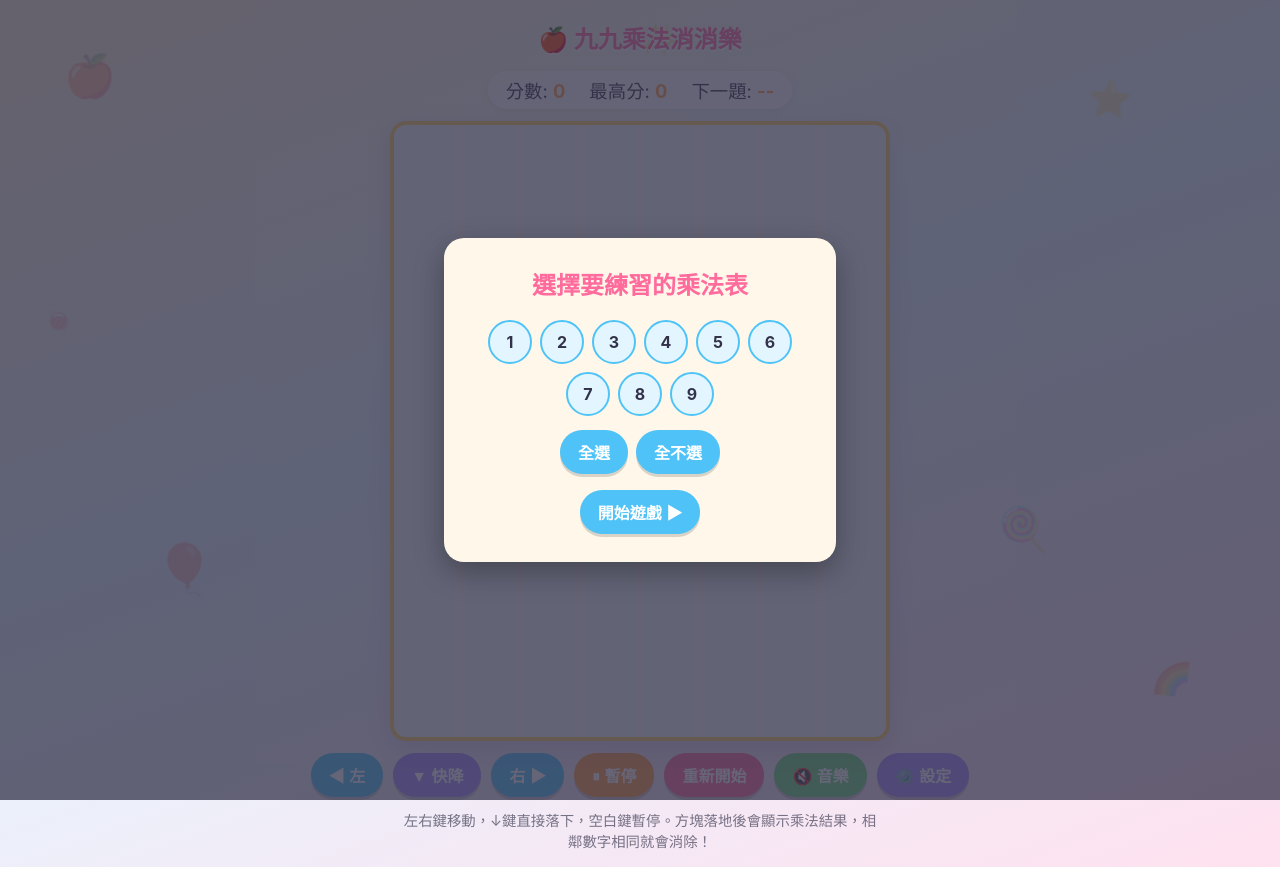
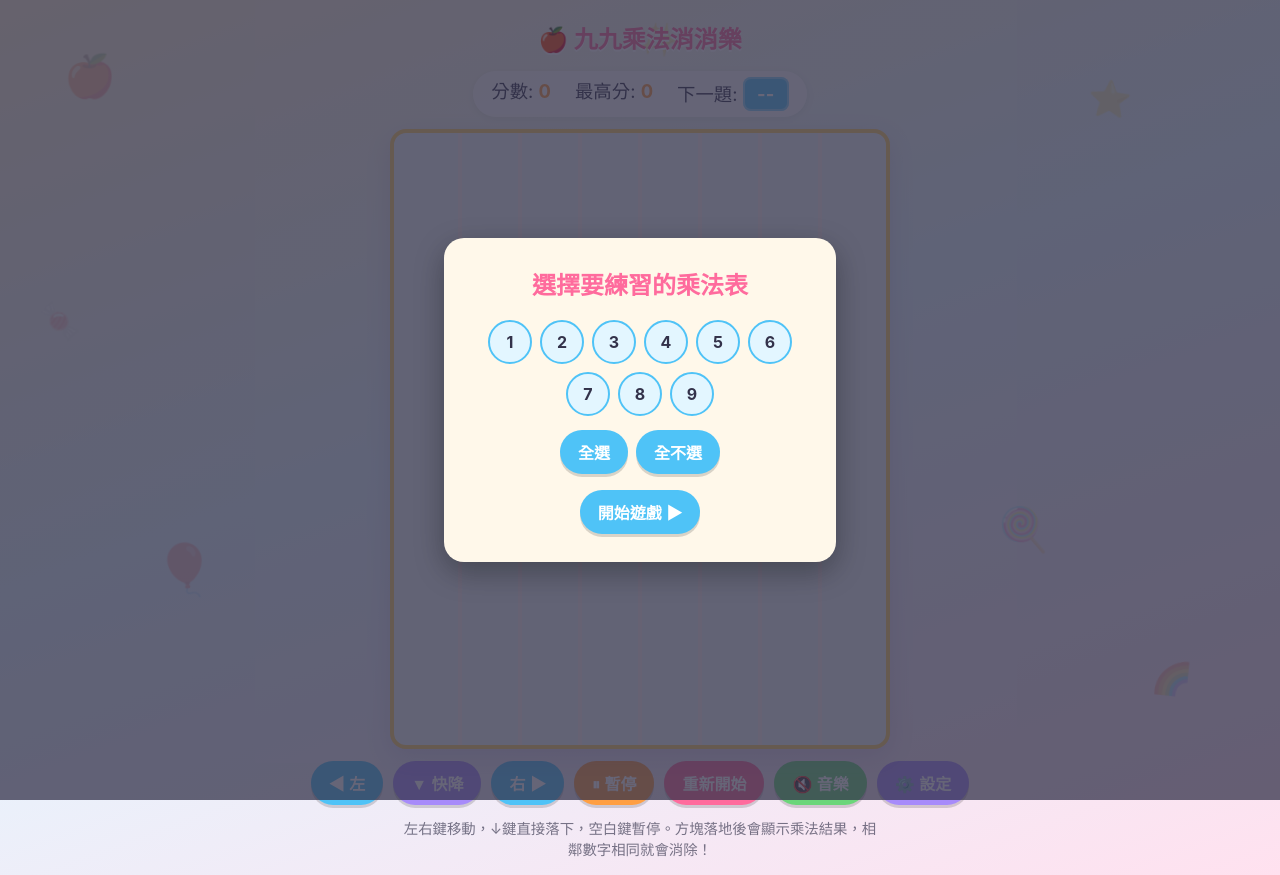
Before and after one commit to carolkao/games, a plain HTML site: page games/multiplication-tetris/index.html in a window 1280 px wide. Drawn offline with Linux system fonts and the light colour scheme.

Commit message:
Render next piece as block

```diff
--- a/games/multiplication-tetris/index.html
+++ b/games/multiplication-tetris/index.html
@@ -63,6 +63,18 @@
     box-shadow: 0 2px 8px rgba(0,0,0,.08);
   }
   .hud b { color: #ff9f43; }
+  #nextPiece {
+    display: inline-flex;
+    align-items: center;
+    justify-content: center;
+    min-width: 46px;
+    height: 34px;
+    padding: 0 8px;
+    border-radius: 8px;
+    background: #4fc3f7;
+    color: #fff;
+    box-shadow: inset 0 0 0 2px #ffffff55;
+  }
   #board {
     position: relative;
     display: grid;
@@ -568,7 +580,7 @@ function spawnPiece() {
 }
 
 function updateNextPreview() {
-  nextPieceEl.textContent = nextPair ? `${nextPair[0]}×${nextPair[1]}=${nextPair[0] * nextPair[1]}` : "--";
+  nextPieceEl.textContent = nextPair ? `${nextPair[0]}×${nextPair[1]}` : "--";
 }
 
 function canMoveTo(row, col) {
```
